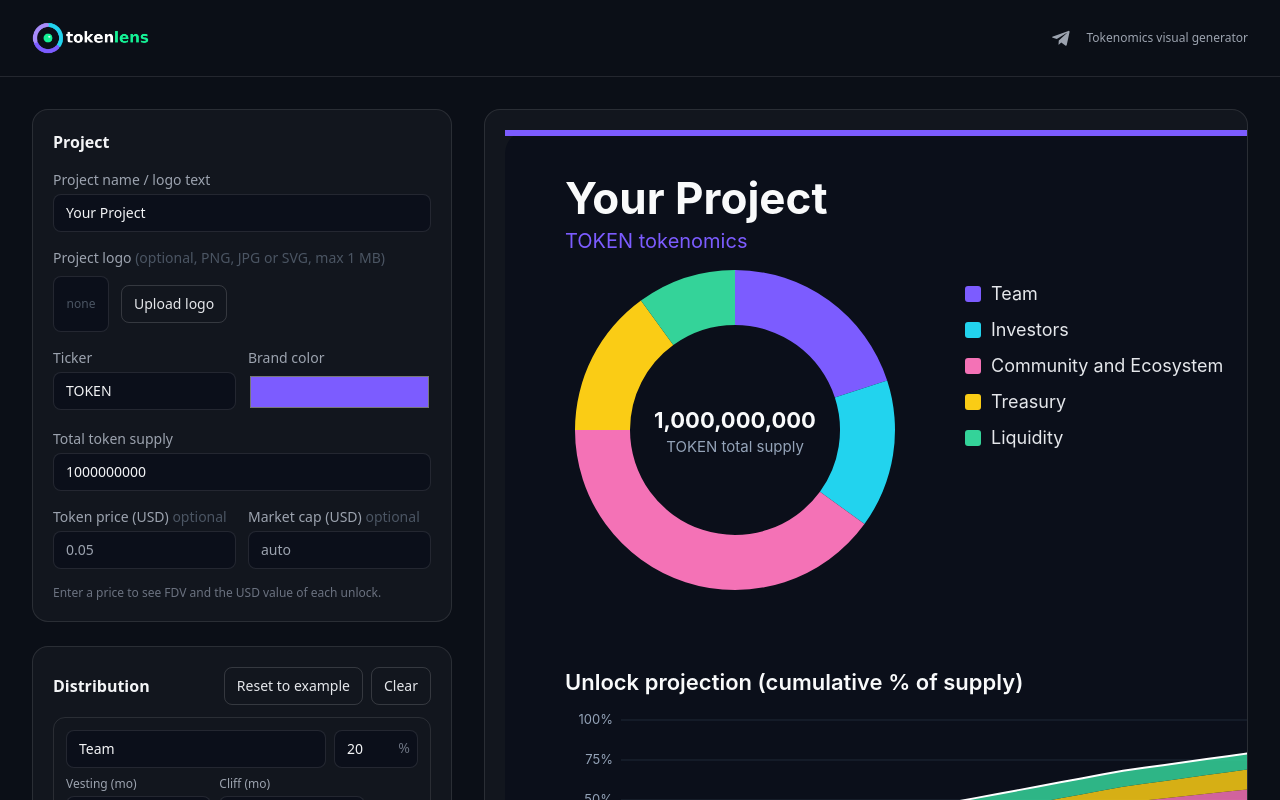
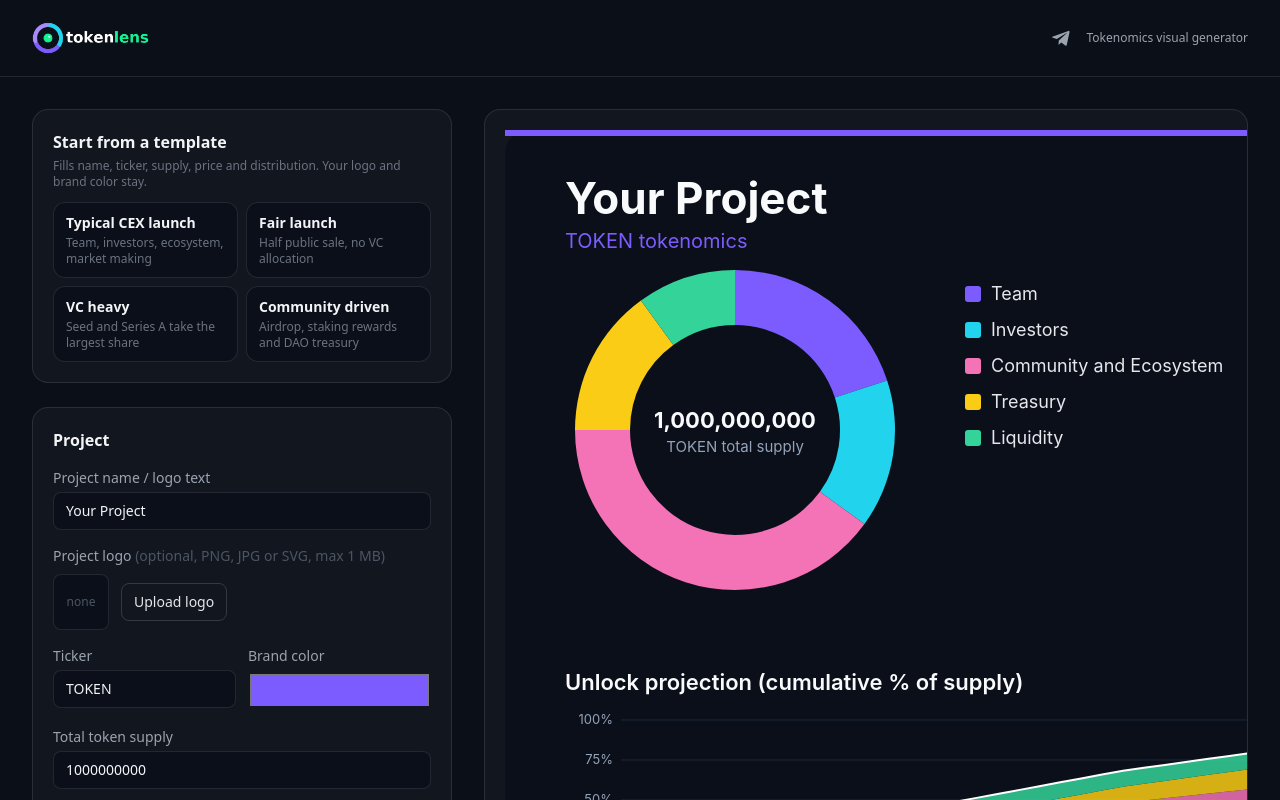
Before and after one commit to muharremdr/tokenlens-chart, a React (Vite) app: page / in a window 1280 px wide. Shown: the top 800 px of the page. Built offline with nearby package versions, Linux system fonts and the light colour scheme.

Commit message:
add template presets: CEX launch, fair launch, VC heavy, community driven

```diff
--- a/src/App.jsx
+++ b/src/App.jsx
@@ -21,6 +21,69 @@
   { label: 'Community and Ecosystem', percent: '40', vesting: '48', cliff: '0' },
   { label: 'Treasury', percent: '15', vesting: '36', cliff: '0' },
   { label: 'Liquidity', percent: '10', vesting: '0', cliff: '0' },
+]
+
+// One-click example scenarios. Applying one overwrites name, ticker, supply, price and distribution rows.
+// Logo and brand color are kept. Every preset sums to 100% and has cliff <= vesting.
+const PRESETS = [
+  {
+    id: 'cex',
+    label: 'Typical CEX launch',
+    blurb: 'Team, investors, ecosystem, market making',
+    name: 'Nova Protocol', ticker: 'NOVA', supply: '1000000000', price: '0.42',
+    rows: [
+      { label: 'Team', percent: '15', vesting: '36', cliff: '12' },
+      { label: 'Investors', percent: '18', vesting: '24', cliff: '12' },
+      { label: 'Public sale (TGE)', percent: '12', vesting: '0', cliff: '0' },
+      { label: 'Ecosystem and grants', percent: '25', vesting: '48', cliff: '0' },
+      { label: 'Treasury', percent: '15', vesting: '36', cliff: '0' },
+      { label: 'Market making and liquidity', percent: '10', vesting: '0', cliff: '0' },
+      { label: 'Advisors', percent: '5', vesting: '24', cliff: '6' },
+    ],
+  },
+  {
+    id: 'fair',
+    label: 'Fair launch',
+    blurb: 'Half public sale, no VC allocation',
+    name: 'Fairwave', ticker: 'FAIR', supply: '500000000', price: '0.05',
+    rows: [
+      { label: 'Public fair launch', percent: '50', vesting: '0', cliff: '0' },
+      { label: 'Liquidity pool', percent: '20', vesting: '0', cliff: '0' },
+      { label: 'Community rewards', percent: '15', vesting: '24', cliff: '0' },
+      { label: 'Team', percent: '10', vesting: '24', cliff: '12' },
+      { label: 'Treasury', percent: '5', vesting: '24', cliff: '0' },
+    ],
+  },
+  {
+    id: 'vc',
+    label: 'VC heavy',
+    blurb: 'Seed and Series A take the largest share',
+    name: 'Helix Labs', ticker: 'HLX', supply: '1000000000', price: '0.35',
+    rows: [
+      { label: 'Seed round', percent: '20', vesting: '24', cliff: '12' },
+      { label: 'Series A', percent: '18', vesting: '24', cliff: '6' },
+      { label: 'Team', percent: '18', vesting: '36', cliff: '12' },
+      { label: 'Advisors', percent: '4', vesting: '24', cliff: '6' },
+      { label: 'Ecosystem', percent: '15', vesting: '48', cliff: '0' },
+      { label: 'Treasury', percent: '13', vesting: '36', cliff: '0' },
+      { label: 'Public sale', percent: '5', vesting: '0', cliff: '0' },
+      { label: 'Liquidity', percent: '7', vesting: '0', cliff: '0' },
+    ],
+  },
+  {
+    id: 'community',
+    label: 'Community driven',
+    blurb: 'Airdrop, staking rewards and DAO treasury',
+    name: 'Pawpath', ticker: 'PAWS', supply: '10000000000', price: '0.0008',
+    rows: [
+      { label: 'Community airdrop', percent: '30', vesting: '0', cliff: '0' },
+      { label: 'Holder rewards (staking)', percent: '25', vesting: '48', cliff: '0' },
+      { label: 'DAO treasury', percent: '20', vesting: '36', cliff: '0' },
+      { label: 'Liquidity', percent: '10', vesting: '0', cliff: '0' },
+      { label: 'Core team', percent: '10', vesting: '24', cliff: '12' },
+      { label: 'Early contributors', percent: '5', vesting: '12', cliff: '3' },
+    ],
+  },
 ]
 
 const TelegramIcon = ({ size = 16 }) => (
@@ -356,6 +419,18 @@
     return () => { cancelled = true }
   }, [])
 
+  // Presets overwrite name, ticker, supply, price, market cap and distribution. Logo and brand color stay.
+  const applyPreset = (p) => {
+    setName(p.name)
+    setTicker(p.ticker)
+    setSupply(p.supply)
+    setPrice(p.price)
+    setMarketCap('')
+    setRows(p.rows.map(withId))
+    setShareMsg('')
+    setShareLink('')
+  }
+
   const setRow = (id, key, value) => setRows((rs) => rs.map((r) => (r.id === id ? { ...r, [key]: value } : r)))
   const addRow = () => rows.length < MAX_ROWS && setRows((rs) => [...rs, withId({ label: '', percent: '', vesting: '0', cliff: '0' })])
   const removeRow = (id) => rows.length > 1 && setRows((rs) => rs.filter((r) => r.id !== id))
@@ -456,6 +531,21 @@
 
       <main className="max-w-7xl mx-auto p-4 sm:p-8 grid gap-8 lg:grid-cols-[minmax(0,420px)_minmax(0,1fr)]">
         <section className="space-y-6">
+          <div className="rounded-2xl border border-white/10 bg-white/[0.03] p-5 space-y-3">
+            <div>
+              <h2 className="font-semibold">Start from a template</h2>
+              <p className="text-xs text-gray-500 mt-1">Fills name, ticker, supply, price and distribution. Your logo and brand color stay.</p>
+            </div>
+            <div className="grid grid-cols-2 gap-2">
+              {PRESETS.map((p) => (
+                <button key={p.id} type="button" onClick={() => applyPreset(p)} className="text-left rounded-xl border border-white/10 bg-[#0B0F1A] px-3 py-2.5 hover:border-white/30 hover:bg-white/5 transition-colors">
+                  <div className="text-sm font-semibold text-gray-100">{p.label}</div>
+                  <div className="text-xs text-gray-500 mt-0.5">{p.blurb}</div>
+                </button>
+              ))}
+            </div>
+          </div>
+
           <div className="rounded-2xl border border-white/10 bg-white/[0.03] p-5 space-y-4">
             <h2 className="font-semibold">Project</h2>
             <label className="block text-sm text-gray-400">Project name / logo text
```
